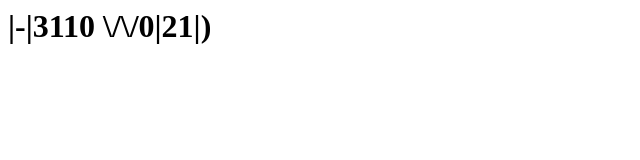
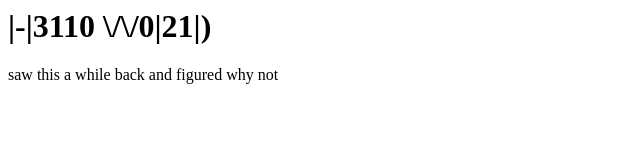
Before and after one commit to JoshESandoval/CSE4050, a plain HTML site: page index.html in a window 1280 px wide. Shown: the whole page, without its empty margins (0-640 px from the left). Drawn offline with Linux system fonts and the light colour scheme.

Commit message:
tested to see if it worrked

```diff
--- a/index.html
+++ b/index.html
@@ -1 +1,2 @@
 <h1>|-|3110 \/\/0|21|)</h1>
+<p>saw this a while back and figured why not</p>
```
